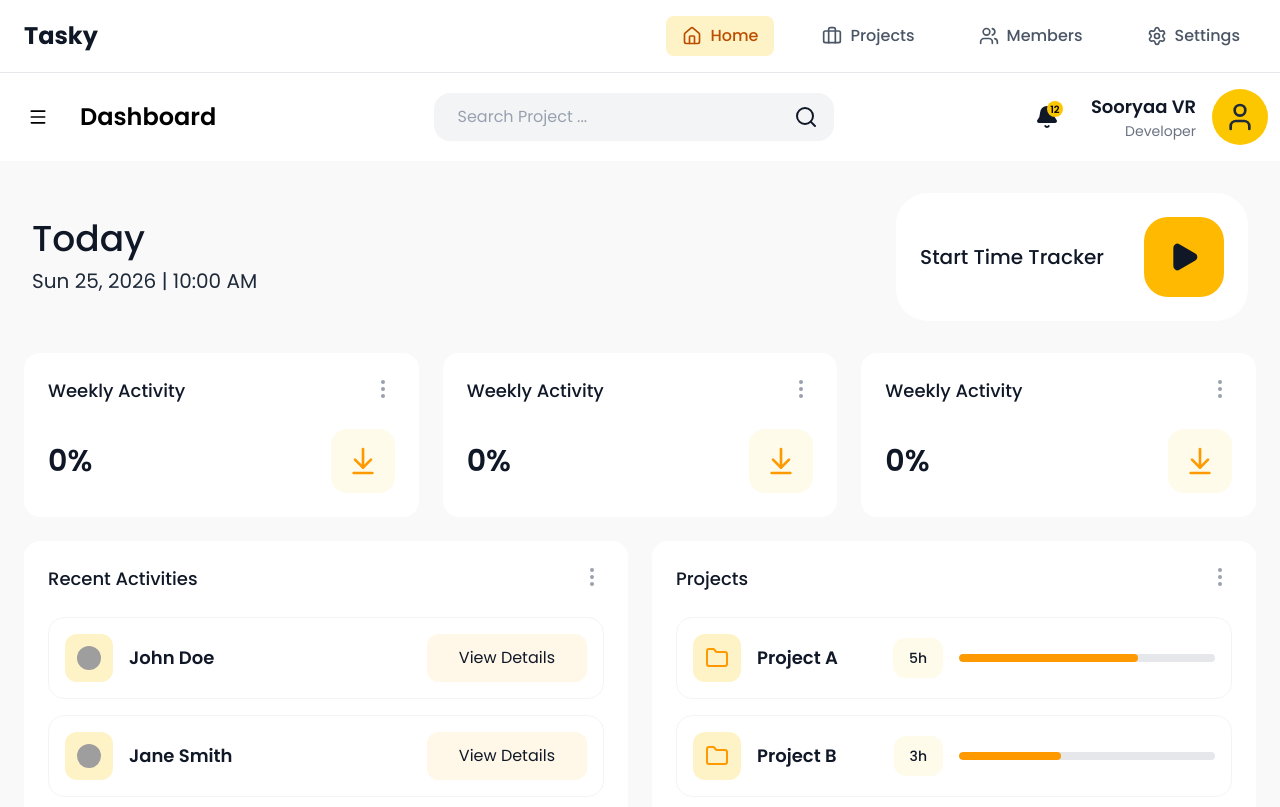
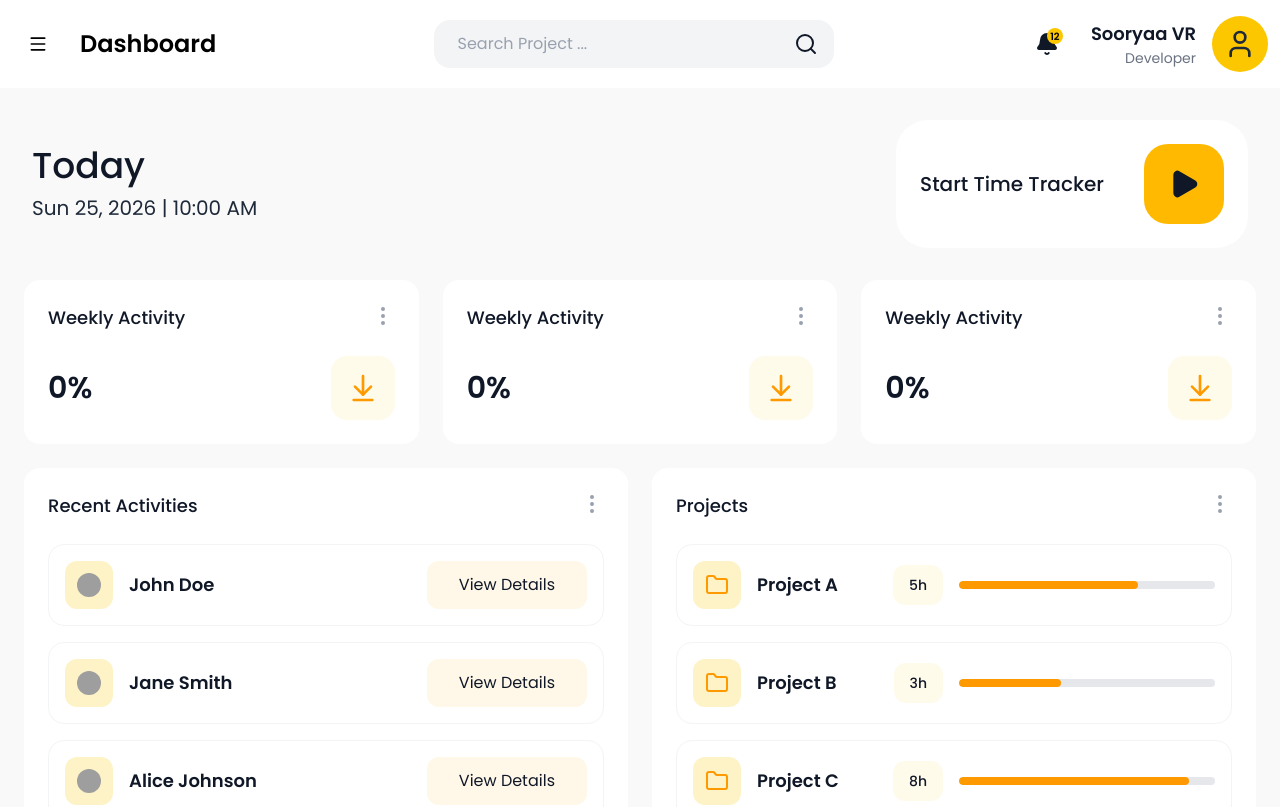
Before and after one commit to notsooryaa/tasky, a React (Vite) app: page / in a window 1280 px wide. Shown: the top 807 px of the page. Built offline with nearby package versions, Linux system fonts and the light colour scheme; grey boxes are pictures that could not be loaded.

Commit message:
Removeed Navbar logic, need rework

```diff
--- a/src/components/ui/Navbar.tsx
+++ b/src/components/ui/Navbar.tsx
@@ -1,42 +1,6 @@
-import { Home, Briefcase, Users, Settings } from "lucide-react";
-import { useState } from "react";
-
 export const Navbar = () => {
-  const [activeLink, setActiveLink] = useState("home");
-
-  const navLinks = [
-    { id: "home", label: "Home", icon: Home },
-    { id: "projects", label: "Projects", icon: Briefcase },
-    { id: "members", label: "Members", icon: Users },
-    { id: "settings", label: "Settings", icon: Settings },
-  ];
 
   return (
-    <nav className="bg-white border-b border-gray-200">
-      <div className="max-w-7xl mx-auto px-6 py-4">
-        <div className="flex items-center justify-between">
-          <div className="text-2xl font-bold text-gray-900">Tasky</div>
-          <div className="flex items-center gap-8">
-            {navLinks.map((link) => {
-              const Icon = link.icon;
-              return (
-                <button
-                  key={link.id}
-                  onClick={() => setActiveLink(link.id)}
-                  className={`flex items-center gap-2 px-4 py-2 rounded-lg transition-colors ${
-                    activeLink === link.id
-                      ? "bg-amber-100 text-amber-700"
-                      : "text-gray-600 hover:text-gray-900"
-                  }`}
-                >
-                  <Icon size={20} />
-                  <span className="font-medium">{link.label}</span>
-                </button>
-              );
-            })}
-          </div>
-        </div>
-      </div>
-    </nav>
-  );
+    <></>
+  )
 };
```
